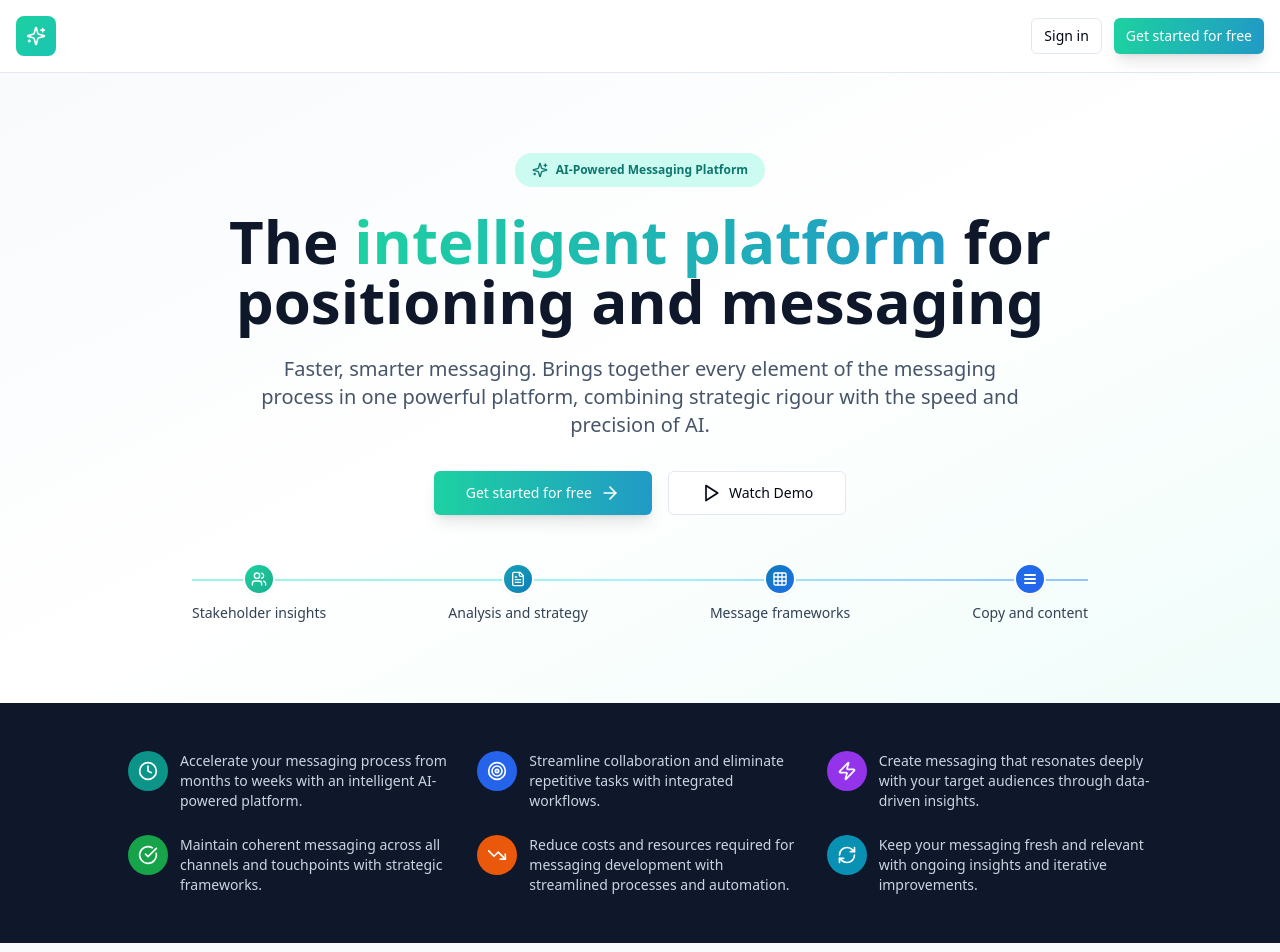
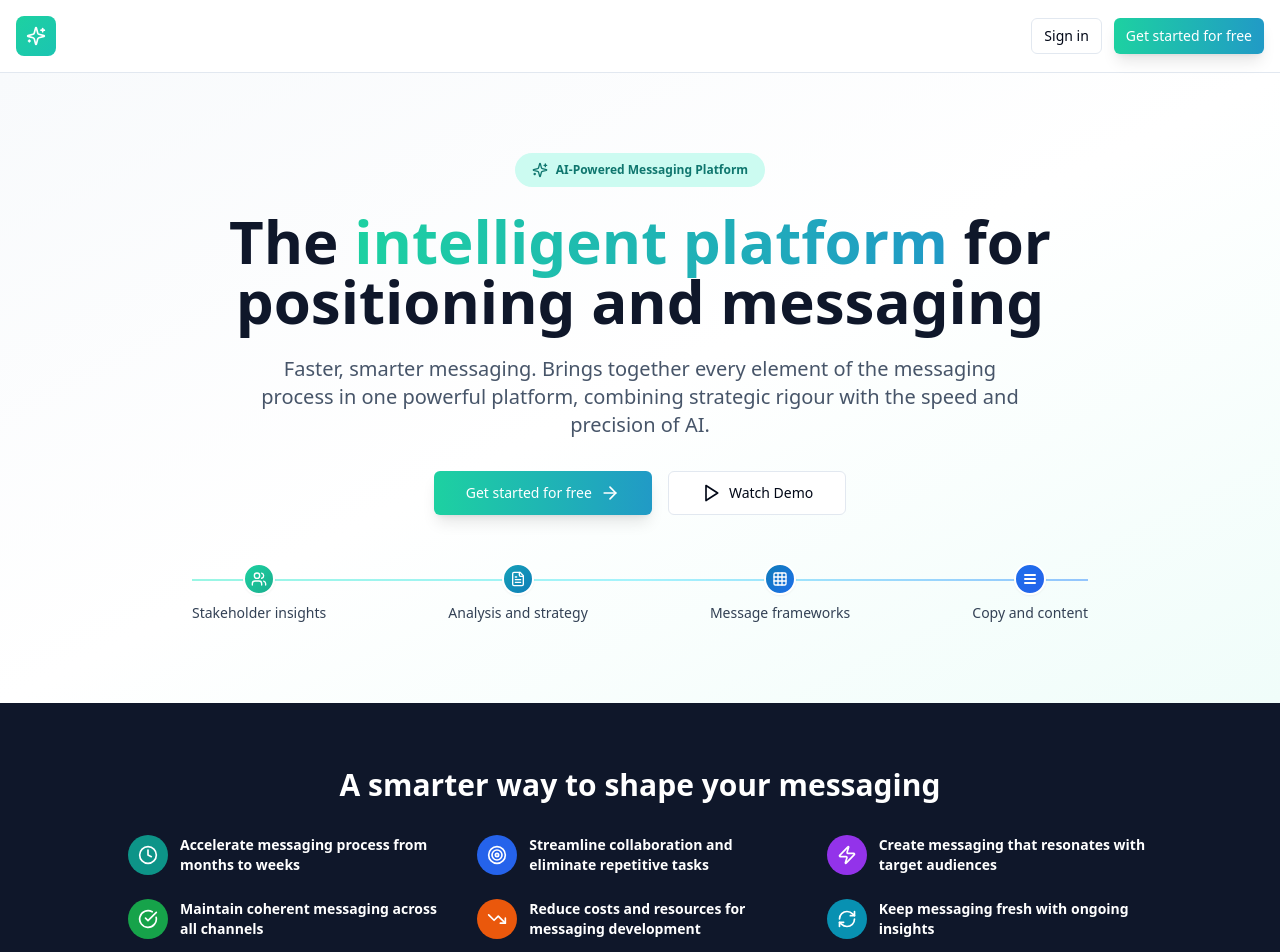
Before and after one commit to ollieboesen-svg/messagestack-ai, a Next.js app: page / in a window 1280 px wide. Shown: the top 952 px of the page. Built offline with nearby package versions, Linux system fonts and the light colour scheme.

Commit message:
Add title and bold bullet points to benefits section
- Added title "A smarter way to shape your messaging"
- Formatted benefits as bold one-line bullet points
- Changed text to white for better contrast
- Condensed benefit text for improved scannability

Co-Authored-By: Same <noreply@same.new>

```diff
--- a/src/app/page.tsx
+++ b/src/app/page.tsx
@@ -265,50 +265,52 @@ export default function HomePage() {
       </section>
 
       {/* Social Proof */}
-      <section className="py-12 bg-slate-900">
+      <section className="py-16 bg-slate-900">
         <div className="container mx-auto px-4">
           <div className="max-w-5xl mx-auto">
+            <h2 className="text-3xl font-bold text-white mb-8 text-center">A smarter way to shape your messaging</h2>
+
             <div className="grid md:grid-cols-2 lg:grid-cols-3 gap-6">
               <div className="flex items-start space-x-3">
                 <div className="w-10 h-10 rounded-full bg-teal-600 flex items-center justify-center flex-shrink-0">
                   <Clock className="h-5 w-5 text-white" />
                 </div>
-                <p className="text-slate-300 text-sm">Accelerate your messaging process from months to weeks with an intelligent AI-powered platform.</p>
+                <p className="text-white font-semibold text-sm">Accelerate messaging process from months to weeks</p>
               </div>
 
               <div className="flex items-start space-x-3">
                 <div className="w-10 h-10 rounded-full bg-blue-600 flex items-center justify-center flex-shrink-0">
                   <Target className="h-5 w-5 text-white" />
                 </div>
-                <p className="text-slate-300 text-sm">Streamline collaboration and eliminate repetitive tasks with integrated workflows.</p>
+                <p className="text-white font-semibold text-sm">Streamline collaboration and eliminate repetitive tasks</p>
               </div>
 
               <div className="flex items-start space-x-3">
                 <div className="w-10 h-10 rounded-full bg-purple-600 flex items-center justify-center flex-shrink-0">
                   <Zap className="h-5 w-5 text-white" />
                 </div>
-                <p className="text-slate-300 text-sm">Create messaging that resonates deeply with your target audiences through data-driven insights.</p>
+                <p className="text-white font-semibold text-sm">Create messaging that resonates with target audiences</p>
               </div>
 
               <div className="flex items-start space-x-3">
                 <div className="w-10 h-10 rounded-full bg-green-600 flex items-center justify-center flex-shrink-0">
                   <CheckCircle className="h-5 w-5 text-white" />
                 </div>
-                <p className="text-slate-300 text-sm">Maintain coherent messaging across all channels and touchpoints with strategic frameworks.</p>
+                <p className="text-white font-semibold text-sm">Maintain coherent messaging across all channels</p>
               </div>
 
               <div className="flex items-start space-x-3">
                 <div className="w-10 h-10 rounded-full bg-orange-600 flex items-center justify-center flex-shrink-0">
                   <TrendingDown className="h-5 w-5 text-white" />
                 </div>
-                <p className="text-slate-300 text-sm">Reduce costs and resources required for messaging development with streamlined processes and automation.</p>
+                <p className="text-white font-semibold text-sm">Reduce costs and resources for messaging development</p>
               </div>
 
               <div className="flex items-start space-x-3">
                 <div className="w-10 h-10 rounded-full bg-cyan-600 flex items-center justify-center flex-shrink-0">
                   <RefreshCw className="h-5 w-5 text-white" />
                 </div>
-                <p className="text-slate-300 text-sm">Keep your messaging fresh and relevant with ongoing insights and iterative improvements.</p>
+                <p className="text-white font-semibold text-sm">Keep messaging fresh with ongoing insights</p>
               </div>
             </div>
           </div>
```
